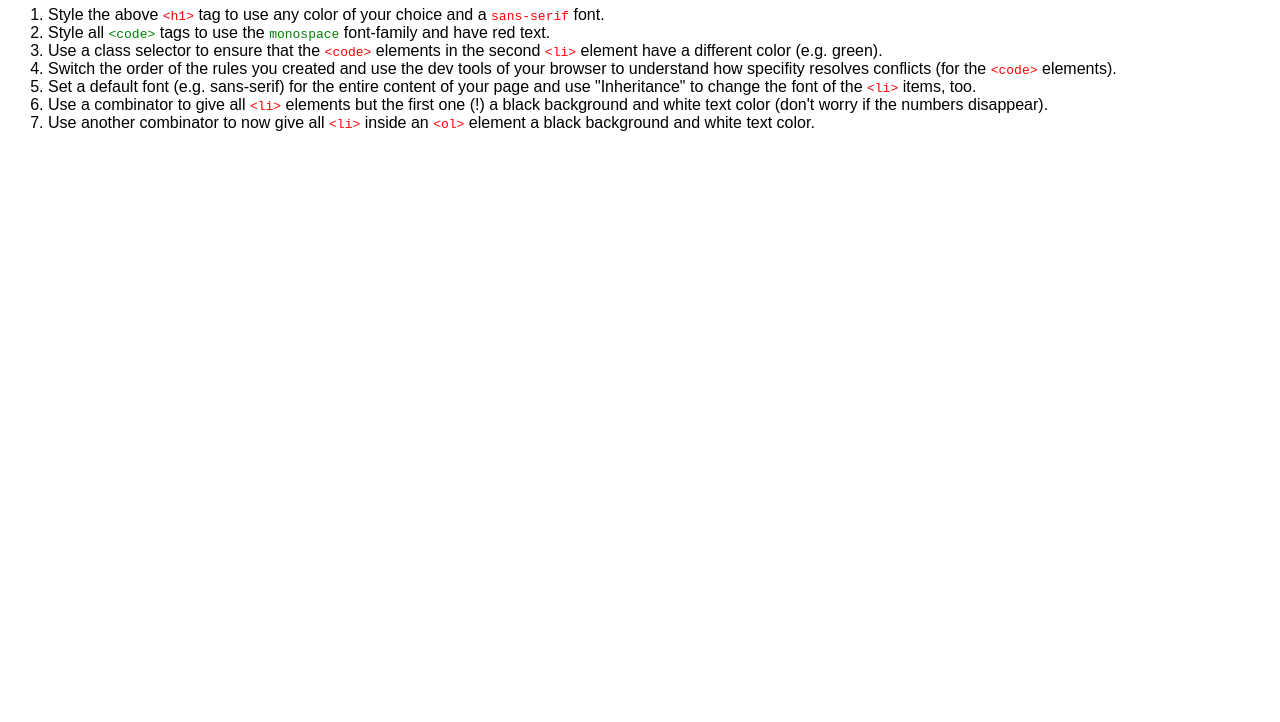
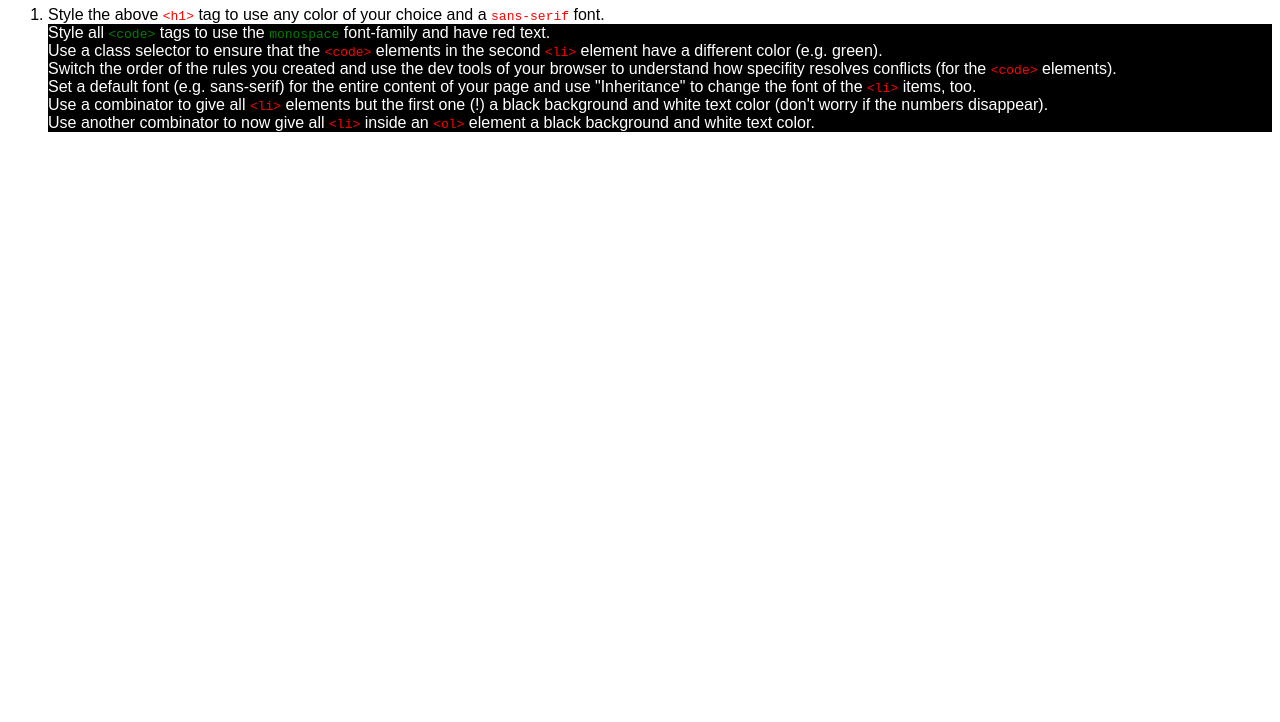
Before and after one commit to luiseufrasio/css, a plain HTML site: page task-01/index.html in a window 1280 px wide. Shown: the part 78-800 px from the top of the page. Drawn offline with Linux system fonts and the light colour scheme.

Commit message:
<li> but the 1st a black bg and white txt color

```diff
--- a/task-01/main.css
+++ b/task-01/main.css
@@ -19,3 +19,8 @@ code {
     color: red;
     font-family: monospace;
 }
+
+li + li {
+    color: white;
+    background: black;
+}
```
